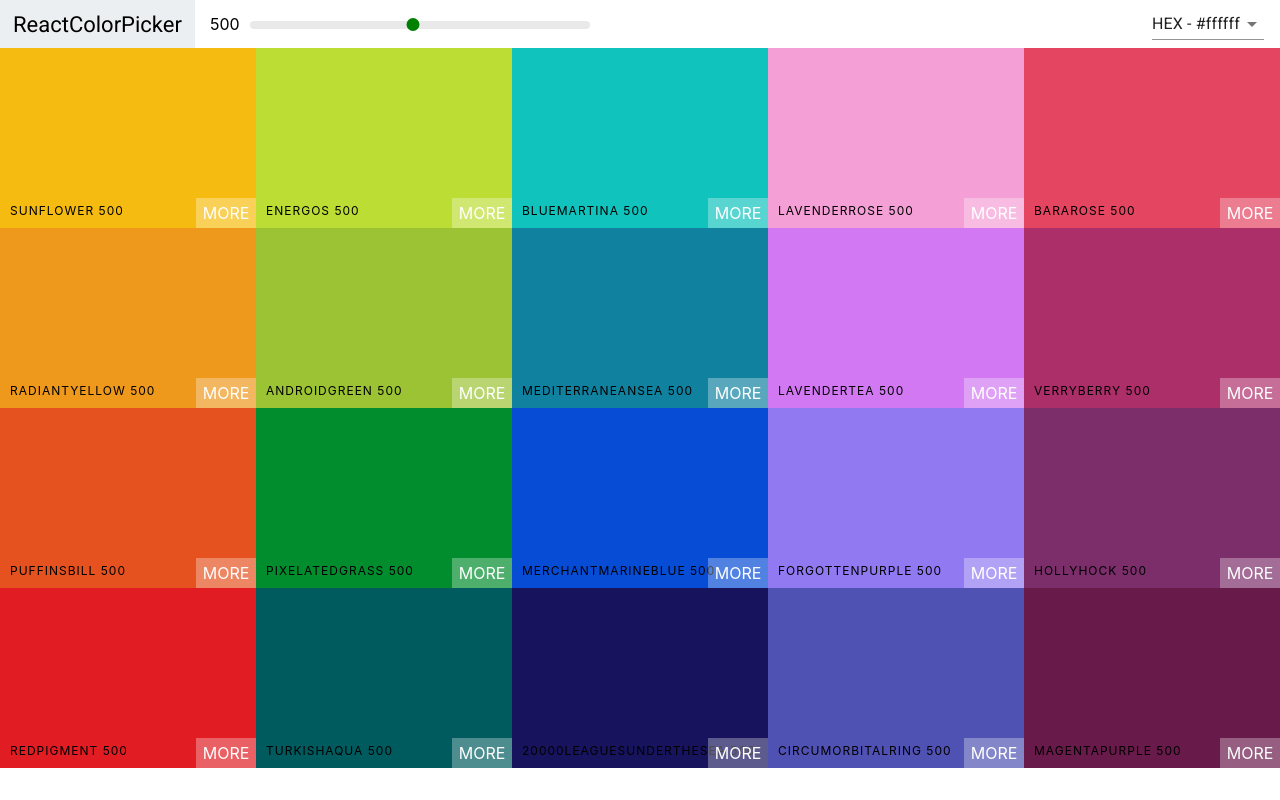
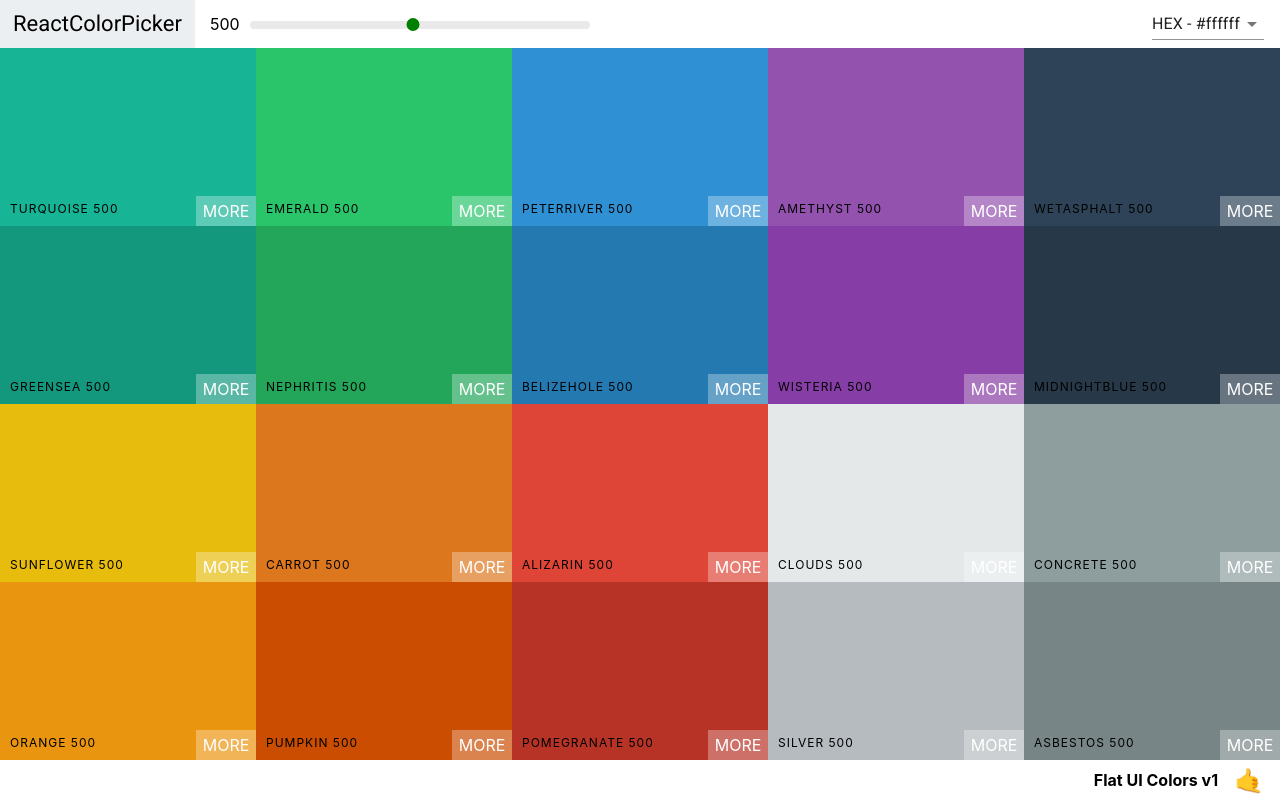
Before and after one commit to jayBCodingMachine/colors-app, a React (Create React App) app: page / in a window 1280 px wide. Built offline with nearby package versions, Linux system fonts and the light colour scheme.

Commit message:
Add footer

```diff
--- a/src/App.js
+++ b/src/App.js
@@ -5,10 +5,9 @@
 import { generatePalette } from "./colorHelpers";
 
 function App() {
-	console.log(generatePalette(seedColors[4]));
 	return (
 		<div>
-			<Palette palette={generatePalette(seedColors[2])} />
+			<Palette palette={generatePalette(seedColors[1])} />
 		</div>
 	);
 }
--- a/src/Palette.css
+++ b/src/Palette.css
@@ -1,7 +1,23 @@
 .Palette {
 	height: 100vh;
+	display: flex;
+	flex-direction: column;
 }
 
 .Palette-colors {
 	height: 90%;
 }
+
+.Palette-footer {
+	background-color: white;
+	height: 5vh;
+	display: flex;
+	justify-content: flex-end;
+	align-items: center;
+	font-weight: bold;
+}
+
+.emoji {
+	font-size: 1.5rem;
+	margin: 0 1rem;
+}
--- a/src/Palette.js
+++ b/src/Palette.js
@@ -22,11 +22,13 @@
 	}
 
 	render() {
-		const { colors } = this.props.palette;
+		const { colors, paletteName, emoji } =
+			this.props.palette;
 		const { level, format } = this.state;
 		const colorBoxes = colors[level].map((color) => {
 			return (
 				<ColorBox
+					key={color.id}
 					background={color[format]}
 					name={color.name}
 				/>
@@ -40,9 +42,12 @@
 					level={level}
 					changeLevel={this.changeLevel}
 				/>
-				{/* {nav bar goes here} */}
+
 				<div className="Palette-colors">{colorBoxes}</div>
-				{/* footer  */}
+				<footer className="Palette-footer">
+					{paletteName}
+					<span className="emoji">{emoji}</span>
+				</footer>
 			</div>
 		);
 	}
```
